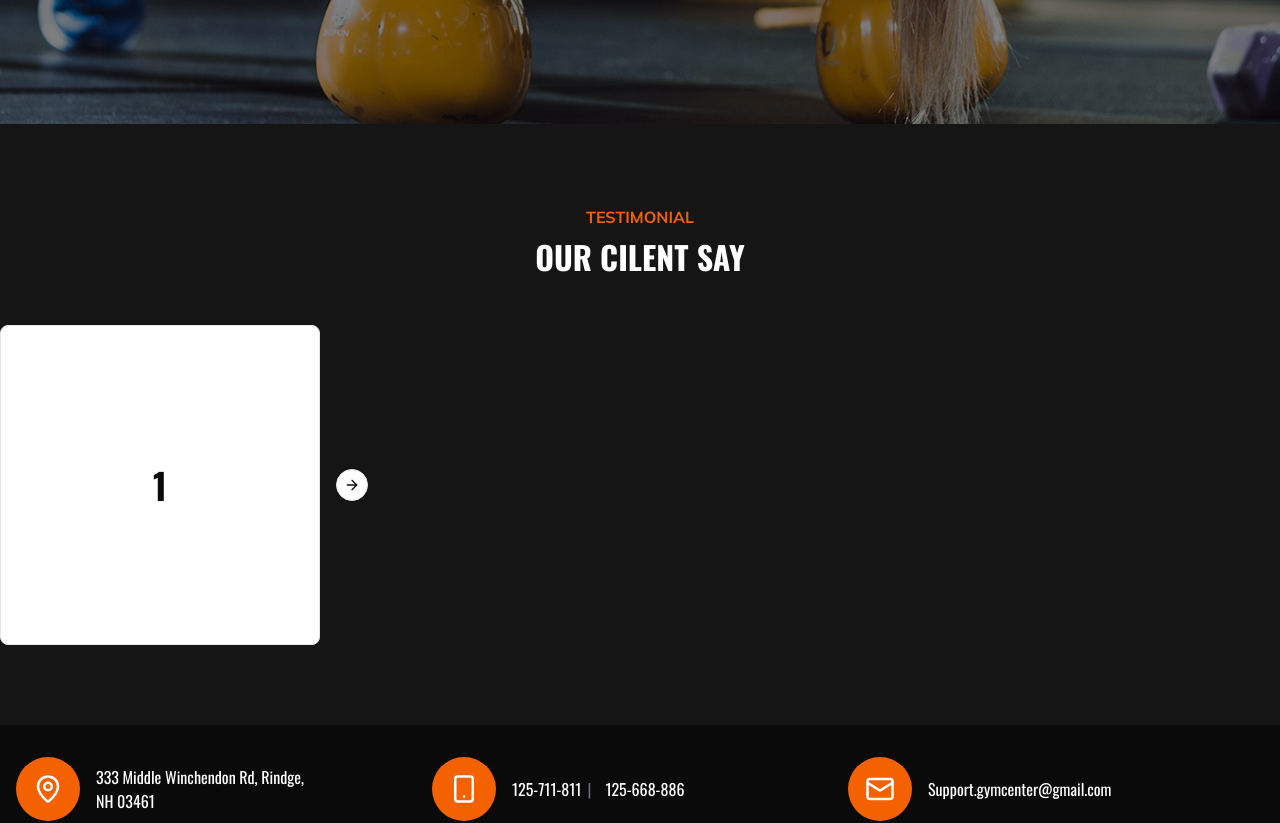
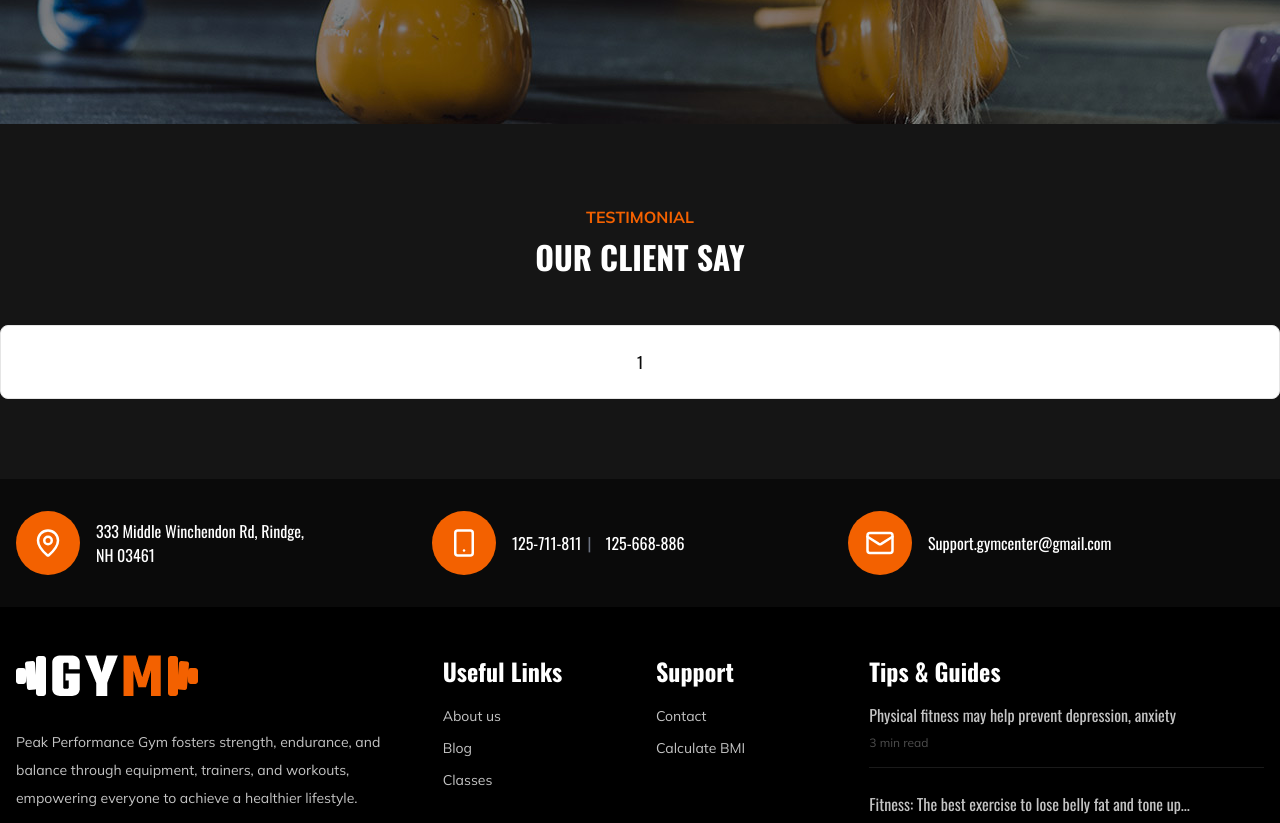
Before and after one commit to felipe-muner/podium-gym, a Next.js app: page /about-us in a window 1280 px wide. Shown: the part 1660-2483 px from the top of the page. Built offline with nearby package versions, Linux system fonts and the light colour scheme.

Commit message:
feat: testimonial

```diff
--- a/components/Testimonial/Testimonial.tsx
+++ b/components/Testimonial/Testimonial.tsx
@@ -1,3 +1,5 @@
+"use client"
+
 import React from "react";
 import { TitleSection } from "../TitleSection";
 import { Card, CardContent } from "@/components/ui/card"
@@ -8,18 +10,33 @@ import {
   CarouselNext,
   CarouselPrevious,
 } from "@/components/ui/carousel"
+import Image from "next/image";
+
+// Your real testimonials array
+const testimonials = [
+  { src: "/img/testimonial/testimonial-1.jpg", alt: "Testimonial 1" },
+  { src: "/img/testimonial/testimonial-2.jpg", alt: "Testimonial 2" },
+];
 
 const Testimonial: React.FC = () => {
   return (
-    <section className="bg-brand-background-2 py-20 w-full mx-auto">
-      <TitleSection subtitle="Testimonial" title="Our cilent say" />
-      <Carousel className="w-full max-w-xs">
+    <section className="bg-brand-background-2 py-20 w-full">
+      {/* Container to control overall width if desired */}
+      <div className="container mx-auto">
+        <TitleSection subtitle="Testimonial" title="Our client say" />
+
+        {/* Wrapper to center the carousel */}
+        <div className="flex justify-center w-full">
+          <Carousel className="w-full">
             <CarouselContent>
-          {Array.from({ length: 5 }).map((_, index) => (
-            <CarouselItem key={index}>
+              {testimonials.map((testimonial, index) => (
+                <CarouselItem key={index} className="w-full">
                   <Card>
-                <CardContent className="flex aspect-square items-center justify-center p-6">
-                  <span className="text-4xl font-semibold">{index + 1}</span>
+                    <CardContent className="flex items-center justify-center p-6">
+                      {/* Here’s the image instead of the number */}
+                      <span>
+                        {index + 1}
+                        </span>
                     </CardContent>
                   </Card>
                 </CarouselItem>
@@ -28,6 +45,8 @@ const Testimonial: React.FC = () => {
             <CarouselPrevious />
             <CarouselNext />
           </Carousel>
+        </div>
+      </div>
     </section>
   );
 };
```
Lines whose indentation alone changed are shown as unchanged.
